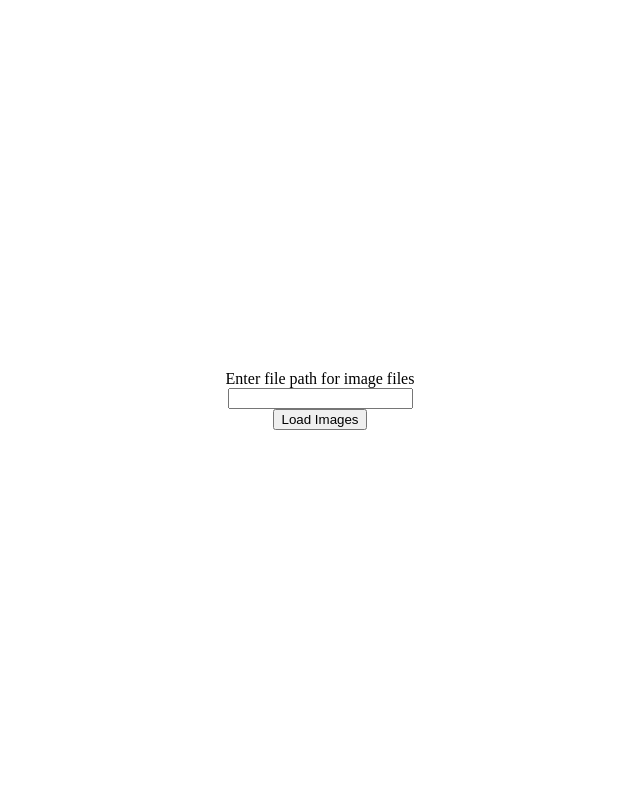
After one commit to timkoehne/Image-Tagging, a Flask app: template templates/select_image_path.html in a window 1280 px wide. The commit adds this page. Shown: the whole page, without its empty margins (320-960 px from the left). Run offline with Flask 3, Linux system fonts and the light colour scheme; the template is opened without the code that fills it, so the values that code supplies are empty.

Commit message:
added readme and folder-selection via frontend

```diff
--- a/main.py
+++ b/main.py
@@ -1,7 +1,7 @@
 import json
 import os
 from typing import Set, Tuple
-from flask import Flask, render_template, request, send_file
+from flask import Flask, redirect, render_template, request, send_file
 import exiftool
 import db_access
 
@@ -9,12 +9,34 @@ db_controller = db_access.DB_Controller("database.db")
 
 app = Flask(__name__)
 
-images_path = "F:\\/images_without_background".split("/")  # this is ugly
+images_path = []
 
 
 @app.route("/")
 def hello():
-    return render_template("index.html")
+    print(images_path)
+
+    if len(images_path) == 0 or len(os.listdir(os.path.join(*images_path))) == 0:
+        return render_template("select_image_path.html")
+    else:
+        return render_template("index.html")
+
+
+@app.route("/set_image_path/", methods=["POST"])
+def set_image_path():
+    if request.method == "POST":
+        if request.json and request.json["images_path"]:
+            image_path = request.json["images_path"]
+            print(image_path)
+            global images_path
+            if os.sep in image_path:
+                images_path = image_path.split(os.sep)
+            elif "/" in image_path:
+                images_path = image_path.split("/")
+            elif "\\" in image_path:
+                images_path = image_path.split("\\")
+    return redirect("/")
+
 
 @app.route("/get_first_untagged_image/")
 def get_first_untagged_image():
--- a/static/style.css
+++ b/static/style.css
@@ -42,9 +42,13 @@ img {
     min-height: 80px;
 }
 
-.rightSide {
+.inRow{
     display: flex;
     flex-direction: row;
+}
+
+.rightSide {
+    background-color: lightgray;
 }
 
 .tagListContainer {
--- /dev/null
+++ b/templates/select_image_path.html
@@ -0,0 +1,38 @@
+<html>
+
+<script>
+  function loadImages() {
+    let path = document.getElementById("imagesPath").value
+    console.log(path)
+
+    fetch("/set_image_path/", {
+      method: "POST",
+      headers: {
+        "Content-Type": "application/json",
+      },
+      body: JSON.stringify({
+        "images_path": path
+      }),
+    }).then(response => {
+      location.reload()
+    })
+  }
+
+</script>
+
+<head>
+  <title>Image Tagging</title>
+  <link rel="stylesheet" href="{{ url_for('static', filename='style.css') }}">
+</head>
+
+<body>
+  <div class="content">
+    <div class="column">
+      <label for="imagesPath">Enter file path for image files</label>
+      <input id="imagesPath" type="text">
+      <button onclick="loadImages()">Load Images</button>
+    </div>
+  </div>
+</body>
+
+</html>
```
Also changed, not shown: templates/index.html (+7 -1 lines), README.MD (added), screenshot.png (added).
